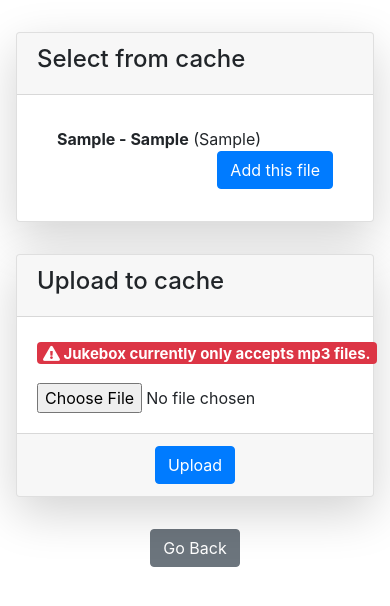
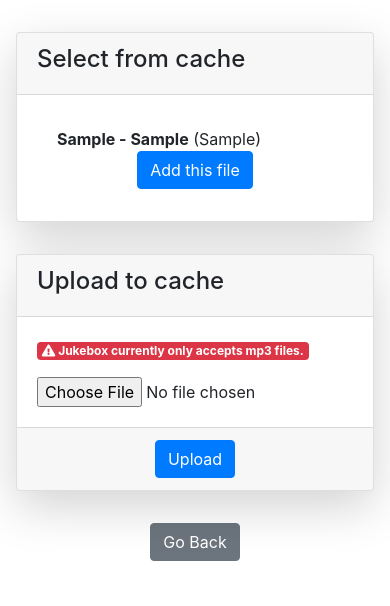
Before and after one commit to wonwooseo/portable_jukebox_project, a Django app: template jukebox/templates/add_file.html in a window 390 px wide. Shown: the top 606 px of the page. Run offline with Django 3.2, Linux system fonts and the light colour scheme; the template is opened without the code that fills it: most values are stand-ins (such as "Sample title", 1, 10 or a date in 2020); some libraries are stand-ins or nearby versions.

Commit message:
album cover for youtube added; handled some responsive web issue

```diff
--- a/jukebox/templates/add.html
+++ b/jukebox/templates/add.html
@@ -7,7 +7,7 @@
     <title>Add New Music</title>
 </head>
 <body>
-    <div class="card shadow-lg text-center" style="width:30em; margin:2em auto">
+    <div class="card shadow-lg text-center" style="max-width:30em; margin:2em auto">
         <div class="card-header">
             <h4>Add Music to Playlist</h4>
         </div>
--- a/jukebox/templates/add_file.html
+++ b/jukebox/templates/add_file.html
@@ -17,20 +17,28 @@
             <ul class="list-group list-group-flush">
                 {% for item in resultlist %}
                     <li class="list-group-item">
-                        <div>
+
                         <form id="enlist_{{ item.0 }}" method="post" action="/add_file_item">
                             {% csrf_token %}
+                            <div class="row">
                                 {% if item.2 == '' %}
+                                    <div class="col-md-10">
                                         <b>{{ item.1 }}</b> ({{ item.3 }})
+                                    </div>
                                 {% else %}
+                                    <div class="col-md-10">
                                         <b>{{ item.1 }} - {{ item.2 }}</b> ({{ item.3 }})
+                                    </div>
                                 {% endif %}
-                                <button type="submit" form="enlist_{{ item.0 }}" name="fileid" value="{{ item.0 }}" class="btn btn-primary float-right">
+                                <div class="col-md-2" style="text-align: center">
+                                    <button type="submit" form="enlist_{{ item.0 }}" name="fileid" value="{{ item.0 }}" class="btn btn-primary">
                                         Add this file
                                     </button>
+                                </div>
+                            </div>
                             <input type="hidden" name="reqtype" value="add">
                         </form>
-                        </div>
+
                     </li>
                 {% endfor %}
             </ul>
@@ -42,7 +50,7 @@
             <h4>Upload to cache</h4>
         </div>
         <div class="card-body">
-            <p class="card-text lead">
+            <p class="card-text">
                 <span class="badge badge-danger">
                     <i class="fas fa-exclamation-triangle"></i>
                     Jukebox currently only accepts mp3 files.
--- a/jukebox/templates/host_player.html
+++ b/jukebox/templates/host_player.html
@@ -11,6 +11,7 @@
     <script src="{% static 'js/np_host_music.js' %}"></script>
 </head>
 <body>
+<div style="min-height:100vh">
     <div id=music_info class="card shadow-lg" style="margin: 2em 1em">
         <div class="card-header">
             <h4>Now Playing</h4>
@@ -63,7 +64,7 @@
         </div>
         <div class="card-body">
             <h4>Scan following QR code:</h4>
-            <img src="{% static 'img/qr.png' %}" alt="QR Code">
+            <img src="{% static 'img/qr.png' %}" alt="QR Code" style="max-width:100%">
             <hr class="my-4">
             <h4>Or, use following URL</h4>
             <h5><a href="http://{{ address }}:8000">http://{{ address }}:8000</a></h5>
@@ -77,6 +78,7 @@
             Powered by <a href="https://getbootstrap.com/" target="_blank">BootStrap</a>
         </p>
     </footer>
+</div>
 <script src="https://code.jquery.com/jquery-3.3.1.slim.min.js" integrity="sha384-q8i/X+965DzO0rT7abK41JStQIAqVgRVzpbzo5smXKp4YfRvH+8abtTE1Pi6jizo" crossorigin="anonymous"></script>
 <script src="https://cdnjs.cloudflare.com/ajax/libs/popper.js/1.14.7/umd/popper.min.js" integrity="sha384-UO2eT0CpHqdSJQ6hJty5KVphtPhzWj9WO1clHTMGa3JDZwrnQq4sF86dIHNDz0W1" crossorigin="anonymous"></script>
 <script src="https://stackpath.bootstrapcdn.com/bootstrap/4.3.1/js/bootstrap.min.js" integrity="sha384-JjSmVgyd0p3pXB1rRibZUAYoIIy6OrQ6VrjIEaFf/nJGzIxFDsf4x0xIM+B07jRM" crossorigin="anonymous"></script>
--- a/jukebox/templates/index.html
+++ b/jukebox/templates/index.html
@@ -7,7 +7,7 @@
     <title>Portable Jukebox</title>
 </head>
 <body>
-    <div class="card shadow-lg text-center" style="width: 30em; margin: 10em auto">
+    <div class="card shadow-lg text-center" style="max-width: 30em; margin: 2em auto">
         <div class="card-header">
             <h3>portable jukebox</h3>
         </div>
--- a/jukebox/templates/qrcode.html
+++ b/jukebox/templates/qrcode.html
@@ -12,10 +12,10 @@
         <h1>How to access Jukebox?</h1>
         <hr class="my-4">
         <h3>Scan following QR code:</h3>
-        <img src="{% static 'img/qr.png' %}" alt="QR Code">
+        <img src="{% static 'img/qr.png' %}" alt="QR Code" style="max-width:100%">
         <hr class="my-4">
         <h3>Or, use following URL</h3>
-        <h3><a href="http://{{ address }}:8000">http://{{ address }}:8000</a></h3><br>
+        <h5><a href="http://{{ address }}:8000">http://{{ address }}:8000</a></h5><br>
     </div>
     <div style="text-align: center; margin:2em auto">
         <a href="/nowplaying" class="btn btn-secondary">Back</a>
--- a/jukebox/templates/upload_error.html
+++ b/jukebox/templates/upload_error.html
@@ -15,12 +15,12 @@
         </div>
         <hr class="my-4">
         <h4>Try uploading different file here:</h4>
-        <h5>
+        <p>
             <span class="badge badge-danger">
                 <i class="fas fa-exclamation-triangle"></i>
                 Jukebox currently only accepts mp3 files.
             </span>
-        </h5>
+        </p>
         <form id="upload_file" method="post" action="/add_file_item" enctype="multipart/form-data">
             {% csrf_token %}
             <input type="file" name="musicfile" accept="audio/mp3" class="form-control-file" required>
```
Also changed, not shown: jukebox/static/js/np_host_music.js (+10 -5 lines), jukebox/static/js/np_music.js (+10 -4 lines), jukebox/static/img/default_net.png (added). Lines whose indentation alone changed are shown as unchanged.
